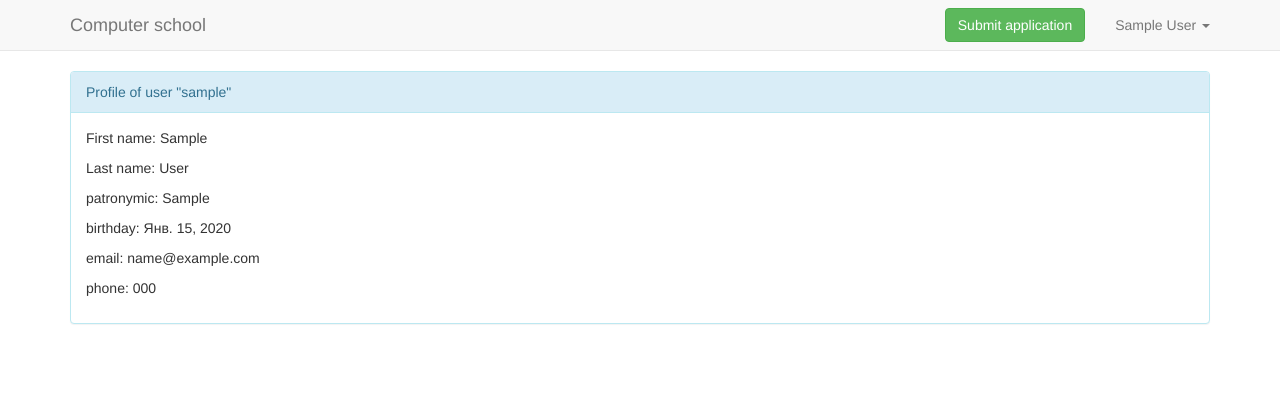
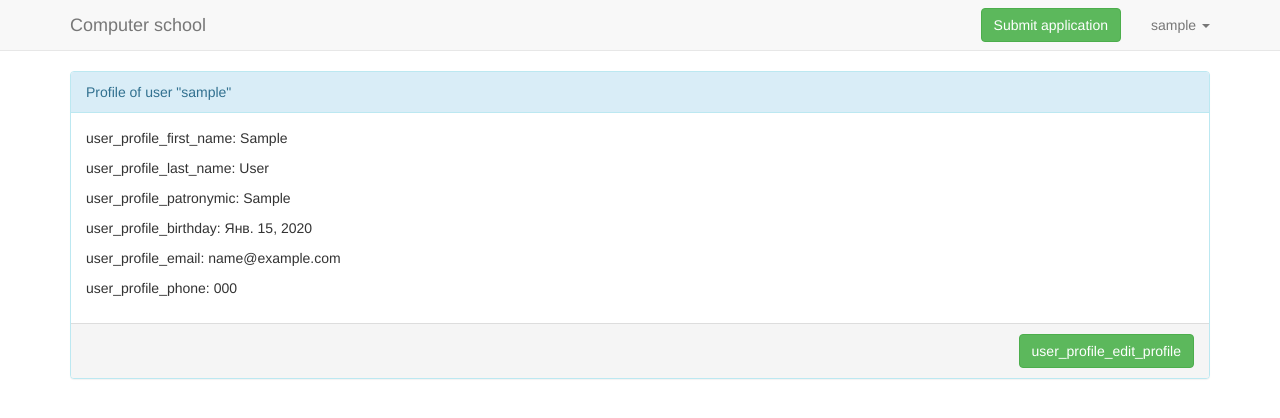
Before and after one commit to CSchool/SchoolSite, a Django app: a page that uses CSchoolSite/templates/base.html in a window 1280 px wide. Shown: the top 418 px of the page. Run offline with Django 3.2, Linux system fonts and the light colour scheme; a user stored in the database is signed in; tables that the repository leaves empty hold one stand-in row (values such as "Sample post"); some libraries are stand-ins or nearby versions.

Commit message:
Add profile changing + add admin tools package for pretty admin panel formating (for datepicker need gulp vendor for collecting static files)

```diff
--- a/CSchoolSite/CSchoolSite/urls.py
+++ b/CSchoolSite/CSchoolSite/urls.py
@@ -16,15 +16,6 @@ Including another URLconf
 from django.conf.urls import url, include
 from django.contrib import admin
 from news import views as news_views
-from user_profile import views as user_profile_views
-from main import views
-from registration.backends.simple.views import RegistrationView
-from main.forms import ExtendedRegistrationForm
-
-
-class ExtendedRegistrationView(RegistrationView):
-    form_class = ExtendedRegistrationForm
-
 
 urlpatterns = [
     url(r'^admin/', admin.site.urls),
@@ -33,8 +24,6 @@ urlpatterns = [
     url(r'^$', news_views.index, name='index'),
     url(r'^news/', include('news.urls')),
     url(r'^applications/', include('applications.urls')),
-    url(r'^accounts/logout/$', views.logout, name='auth_logout'),
-    url(r'^accounts/register/$', ExtendedRegistrationView.as_view(), name='registration_register'),
-    url(r'^accounts/', include('registration.backends.simple.urls')),
-    url(r'^accounts/profile/$', user_profile_views.profile, name='user_profile')
+    url(r'^accounts/', include('user_profile.urls')),
+
 ]
--- a/CSchoolSite/package.json
+++ b/CSchoolSite/package.json
@@ -9,6 +9,7 @@
   },
   "dependencies": {
     "bootstrap": "^3.3.7",
-    "jquery": "^3.1.1"
+    "jquery": "^3.1.1",
+    "jquery-ui-dist": "^1.12.1"
   }
 }
--- a/CSchoolSite/templates/base.html
+++ b/CSchoolSite/templates/base.html
@@ -7,6 +7,10 @@
     <meta charset="UTF-8">
     <title>{% block title %}{% block page_title %}{% trans 'Main page' %}{% endblock %} - {% trans 'Computer school' %}{% endblock %}</title>
     <link rel="stylesheet" type="text/css" href="{% static 'css/bootstrap.min.css' %}" />
+
+    {% block css %}
+    {% endblock %}
+
 </head>
 <body>
     <nav class="navbar navbar-static-top navbar-default">
@@ -27,7 +31,7 @@
                         <a href="#" class="dropdown-toggle" data-toggle="dropdown" role="button" aria-haspopup="true" aria-expanded="false">
                         {% bootstrap_icon 'user' %}
                         {% if user.is_authenticated %}
-                            {{ user.get_full_name }}
+                            {{ user.username }}
                         {% else %}
                             {% trans 'Guest' %}
                         {% endif %}
@@ -71,5 +75,8 @@
     <script type="text/javascript">
         $('.dropdown-toggle').dropdown();
     </script>
+
+    {% block scripts %}
+    {% endblock %}
 </body>
 </html>
--- a/CSchoolSite/user_profile/templates/user_profile/profile.html
+++ /dev/null
@@ -1,23 +0,0 @@
-{% extends "base.html" %}
-{% load bootstrap3 %}
-{% load i18n %}
-
-{% block page_title %}
-    {% blocktrans with username=user.username %}
-        Profile of user "{{ username }}"
-    {% endblocktrans %}
-{% endblock %}
-
-{% block content %}
-    <div class="panel panel-info">
-        <div class="panel-heading">{% blocktrans with username=user.username %}Profile of user "{{ username }}"{% endblocktrans %}</div>
-        <div class="panel-body">
-            <p>{% trans "First name" %}: {{ user.first_name }}</p>
-            <p>{% trans "Last name" %}: {{ user.last_name }}</p>
-            <p>{% trans "patronymic" %}: {{ user.patronymic }}</p>
-            <p>{% trans "birthday" %}: {{ user.birthday }}</p>
-            <p>{% trans "email" %}: {{ user.email }}</p>
-            <p>{% trans "phone" %}: {{ user.phone }}</p>
-        </div>
-    </div>
-{% endblock %}
--- /dev/null
+++ b/CSchoolSite/user_profile/templates/user_profile/user_profile.html
@@ -0,0 +1,25 @@
+{% extends "base.html" %}
+{% load bootstrap3 %}
+{% load i18n %}
+
+{% block page_title %}{% blocktrans with username=user.username %}Profile of user "{{ username }}"{% endblocktrans %}{% endblock %}
+
+{% block content %}
+    <div class="panel panel-info">
+        <div class="panel-heading">{% blocktrans with username=user.username %}Profile of user "{{ username }}"{% endblocktrans %}</div>
+        <div class="panel-body">
+            <p>{% trans "user_profile_first_name" %}: {{ user.first_name }}</p>
+            <p>{% trans "user_profile_last_name" %}: {{ user.last_name }}</p>
+            <p>{% trans "user_profile_patronymic" %}: {{ user.patronymic }}</p>
+            <p>{% trans "user_profile_birthday" %}: {{ user.birthday }}</p>
+            <p>{% trans "user_profile_email" %}: {{ user.email }}</p>
+            <p>{% trans "user_profile_phone" %}: {{ user.phone }}</p>
+        </div>
+        <div class="panel-footer clearfix">
+            <div class="pull-right ">
+                <a href="{% url 'user_profile_edit' %}" class="btn btn-success">{% bootstrap_icon 'edit' %} {% trans 'user_profile_edit_profile' %}</a>
+            </div>
+        </div>
+    </div>
+
+{% endblock %}
--- /dev/null
+++ b/CSchoolSite/user_profile/urls.py
@@ -0,0 +1,17 @@
+from django.conf.urls import include, url
+from registration.backends.simple.views import RegistrationView
+from user_profile.forms import ExtendedRegistrationForm
+from user_profile import views
+
+
+class ExtendedRegistrationView(RegistrationView):
+    form_class = ExtendedRegistrationForm
+
+
+urlpatterns = [
+    url(r'^logout/$', views.logout, name='auth_logout'),
+    url(r'^register/$', ExtendedRegistrationView.as_view(), name='registration_register'),
+    url(r'', include('registration.backends.simple.urls')),
+    url(r'^profile/$', views.profile, name='user_profile'),
+    url(r'^profile/edit/$', views.edit_profile, name='user_profile_edit')
+]
--- a/CSchoolSite/user_profile/views.py
+++ b/CSchoolSite/user_profile/views.py
@@ -1,12 +1,31 @@
+from django.contrib import auth
 from django.contrib.auth.decorators import login_required
-from django.shortcuts import render
-
+from django.http import HttpResponseRedirect
+from django.shortcuts import render, redirect
+from django.urls import reverse
 from user_profile.forms import UserForm
 
 
 # Create your views here.
 
+
 @login_required
 def profile(request):
-    #user_form = UserForm(instance=request.user)
-    return render(request, 'user_profile/profile.html', {"user": request.user})
+    return render(request, 'user_profile/user_profile.html', {"user": request.user})
+
+
+def logout(req):
+    auth.logout(req)
+    return redirect(reverse('index'))
+
+
+@login_required
+def edit_profile(request):
+    form = UserForm(request.POST or None, instance=request.user)
+
+    if request.method == 'POST':
+        if form.is_valid():
+            form.save()
+            return HttpResponseRedirect(reverse('user_profile'))
+
+    return render(request, 'user_profile/user_profile_edit.html', {"form": form})
```
Also changed, not shown: CSchoolSite/CSchoolSite/settings.py (+1 -6 lines), CSchoolSite/gulpfile.js (+7 -0 lines), CSchoolSite/main/forms.py (deleted, +0 -19 lines), CSchoolSite/user_profile/forms.py (+20 -2 lines), CSchoolSite/user_profile/templates/user_profile/user_profile_edit.html (added, +36 -0 lines), CSchoolSite/locale/ru/LC_MESSAGES/django.po.
